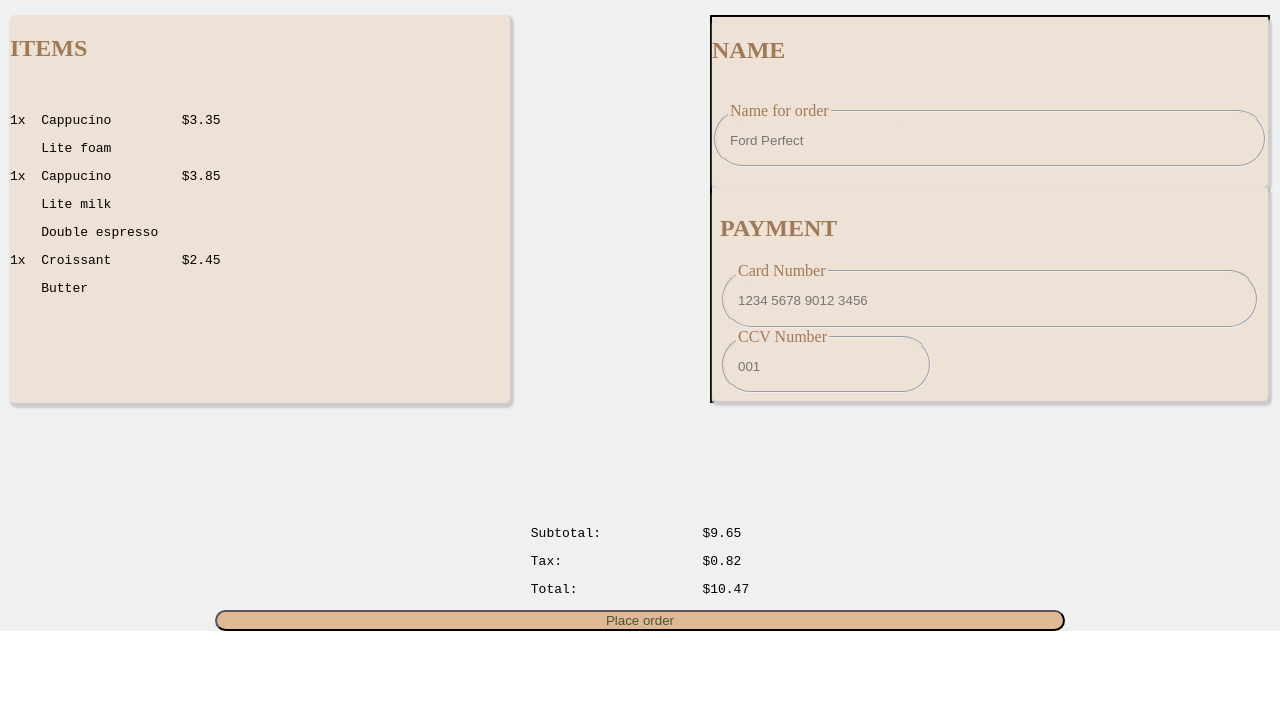
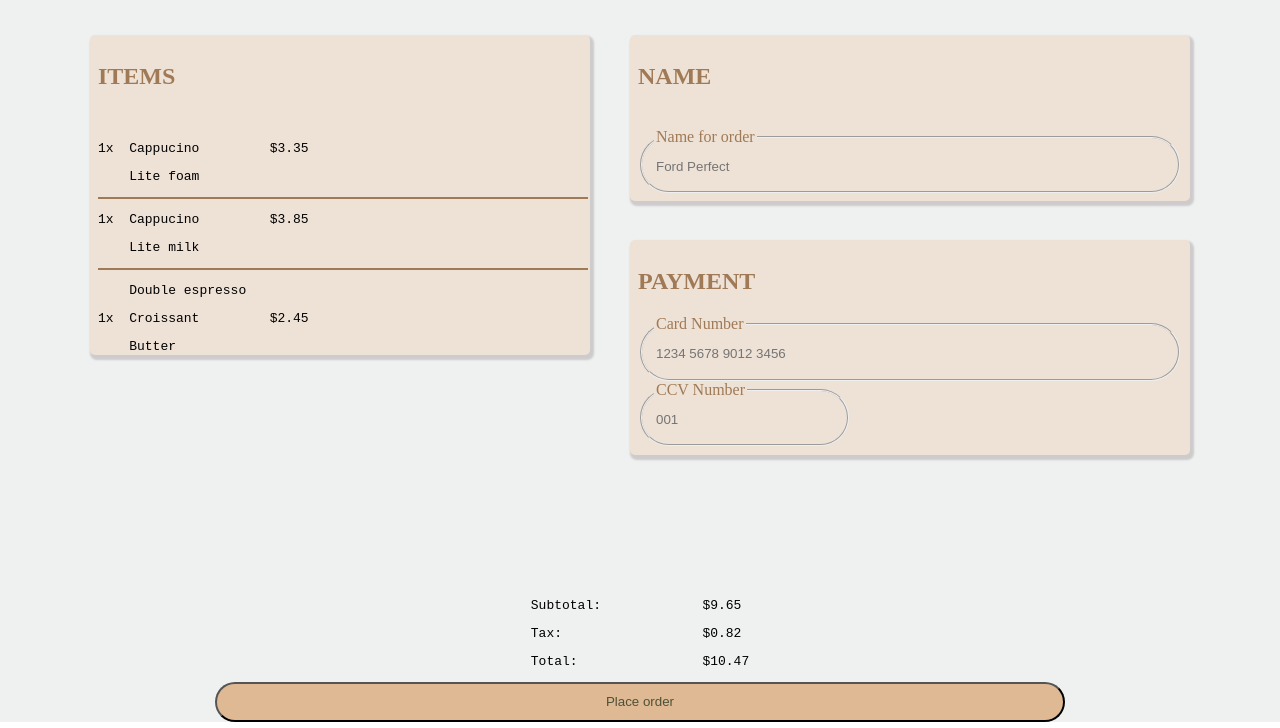
Before and after one commit to Percide07/coffee_shop, a plain HTML site: page index.html in a window 1280 px wide. Shown: the part 72-800 px from the top of the page. Drawn offline with Linux system fonts and the light colour scheme.

Commit message:
Coding CSS Layout version 2

```diff
--- a/index.html
+++ b/index.html
@@ -21,10 +21,12 @@
                     <pre>1x  Cappucino         $3.35</pre>
                     <pre>    Lite foam         </pre>
                 </div>
+                <hr>
                 <div>
                     <pre>1x  Cappucino         $3.85</pre>
                     <pre>    Lite milk         </pre>
                 </div>
+                <hr>
                 <div>
                     <pre>    Double espresso         </pre>
                     <pre>1x  Croissant         $2.45</pre>
--- a/style_.css
+++ b/style_.css
@@ -19,6 +19,8 @@ body {
     background-color: #43281c;
     justify-content: center;
     margin: 5px;
+    /* height: 100px; */
+    /* width: 1400px; */
 }
 
 .navbar img {
@@ -32,6 +34,8 @@ body {
 .box1 {
     /* border: 2px solid black; */
     width: 500px;
+    height: 320px;
+    padding: 8px ;
     background-color: #eee1d5;
     border-radius: 5px;
     box-shadow: 2px 3px 2px 2px rgb(205, 203, 203);
@@ -40,15 +44,19 @@ body {
     display: flex;
     flex-direction: row;
     justify-content: space-between;
+    align-self: center;
+    width: 1100px;
+    border-radius: 30px;
     /* border: 2px solid black; */
-    margin: 10px;
+    margin: 30px;
 }
 .box_payment {
     display: flex;
     flex-direction: column;
     width: 560px;
-    border: 2px solid black;
-    justify-content: space-around;
+    height: 420px;
+    /* border: 2px solid black;    */
+    justify-content: space-between;
 
 }
 .box2 {
@@ -58,15 +66,18 @@ body {
     background-color: #eee1d5;
     border-radius: 5px;
     /* border: 2px solid black; */
-    /* padding: 8px; */
-    padding-bottom: 20px;
+    padding: 8px 8px 8px 8px;
     box-shadow: 2px 3px 2px 2px rgb(205, 203, 203)
 }
 .box3 {
+    display: flex;
+    flex-direction: column;
+    justify-content: center;
     background-color: #eee1d5;
     border-radius: 5px;
     /* border: 2px solid black; */
     padding: 8px;
+    height: 215px;
     box-shadow: 2px 3px 2px 2px rgb(205, 203, 203)
 }
 
@@ -81,6 +92,7 @@ body {
 button {
     background-color: #deb993;
     width: 850px;
+    height: 40px;
     color: #4f5137;
     border-radius: 100px;
 }
@@ -91,8 +103,10 @@ button {
     border: none;
     outline: none;
 }
+
 .input-fieldset {
     border-radius: 100px;
+    /* margin-top: -25px; */
 }
 #ccv-width {
     width: 30px;
@@ -100,3 +114,8 @@ button {
 .word-color {
     color: #a07a56;
 }
+hr {
+    border: solid 1px;
+    color: #a07a56;
+    width: 490px;
+}
```
